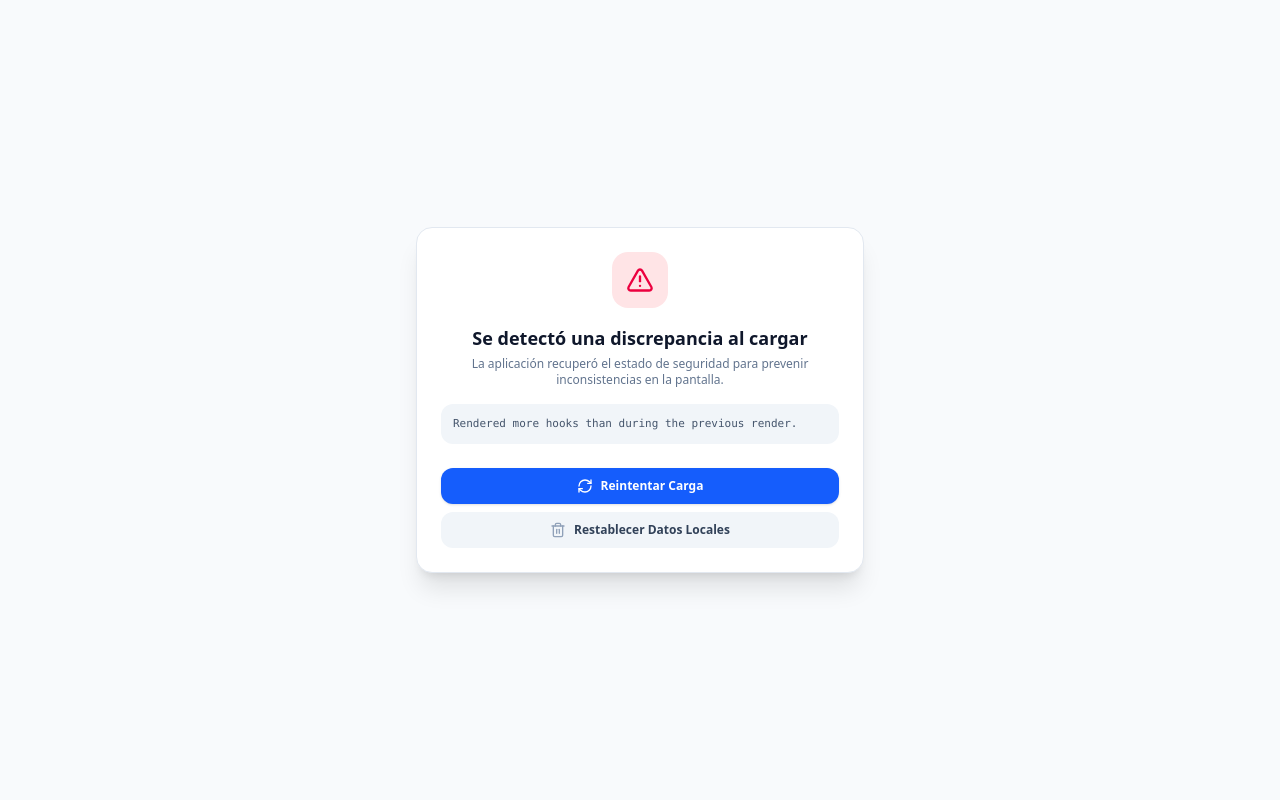
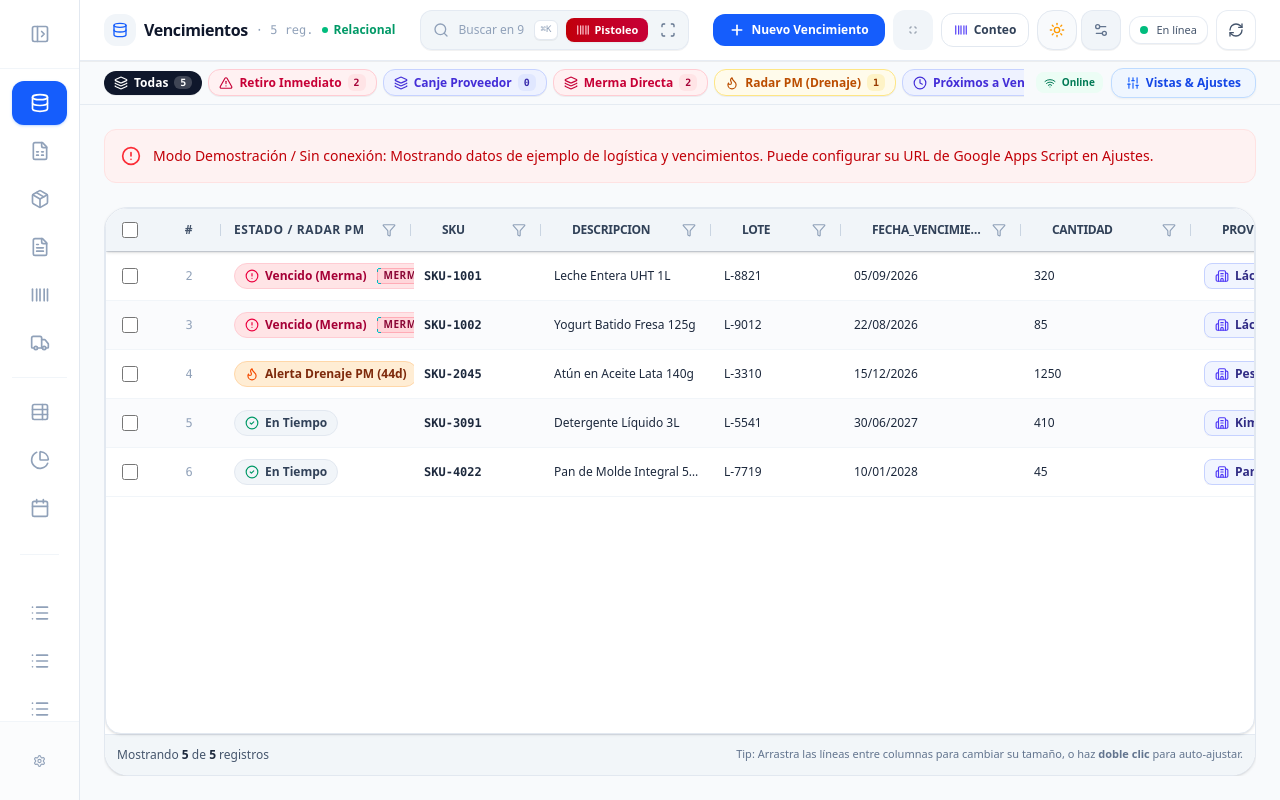
Before and after one commit to rps2217/controldevencimientos, a React (Vite) app: page / in a window 1280 px wide. Both pictures are taken after a click on the button "Explorar con datos de demostración". Built offline with nearby package versions, Linux system fonts and the light colour scheme.

Commit message:
refactor: remove early return in InventoryDashboard
Remove the early return for skeleton loaders to ensure dashboard context and view configuration are properly initialized before rendering.

```diff
--- a/src/components/InventoryDashboard.tsx
+++ b/src/components/InventoryDashboard.tsx
@@ -701,21 +701,17 @@ export const InventoryDashboard: React.FC = () => {
     setFrcBodFilter(prev => handleFilterToggle(prev, bodVal, isMulti));
   }, [setFrcBodFilter]);
 
-  if (loading && !metadata) {
-    return <SkeletonLoader type="card" count={3} />;
-  }
-
-  const mappedSheets = VIEW_KEYS.map(k => sheetConfig[k]).filter(Boolean);
-  const otherSheets = metadata?.sheets
-    .map(s => s.properties.title)
-    .filter((t: string) => !mappedSheets.includes(t) && !/^_/i.test(t.trim())) || [];
-
   const handleSetActiveView = useCallback((newView: string, searchOverride?: string) => {
     if (searchOverride !== undefined) {
       setSearchTermForView(newView, searchOverride);
     }
     setActiveView(newView);
   }, [setSearchTermForView]);
+
+  const mappedSheets = VIEW_KEYS.map(k => sheetConfig[k]).filter(Boolean);
+  const otherSheets = metadata?.sheets
+    .map(s => s.properties.title)
+    .filter((t: string) => !mappedSheets.includes(t) && !/^_/i.test(t.trim())) || [];
 
   const dashboardContextValue: DashboardContextType = {
     sheetConfig,
@@ -979,6 +975,11 @@ export const InventoryDashboard: React.FC = () => {
         </div>
 
         {/* Content Body & Active View Routing (Modularized - Ponytail Protocol) */}
+        {loading && !metadata ? (
+          <div className="flex-1 p-6 flex flex-col justify-center">
+            <SkeletonLoader type="card" count={3} />
+          </div>
+        ) : (
           <DashboardViewRouter
             configStorageMode={configStorageMode}
             hasCloudConfigSheet={hasCloudConfigSheet}
@@ -990,6 +991,7 @@ export const InventoryDashboard: React.FC = () => {
             handlePushPropertiesConfig={handlePushPropertiesConfig}
             handlePushCloudConfig={handlePushCloudConfig}
           />
+        )}
 
         {/* FLOATING ACTION BAR (BULK ACTIONS) */}
         <FloatingBulkActionBar />
```
Lines whose indentation alone changed are shown as unchanged.
